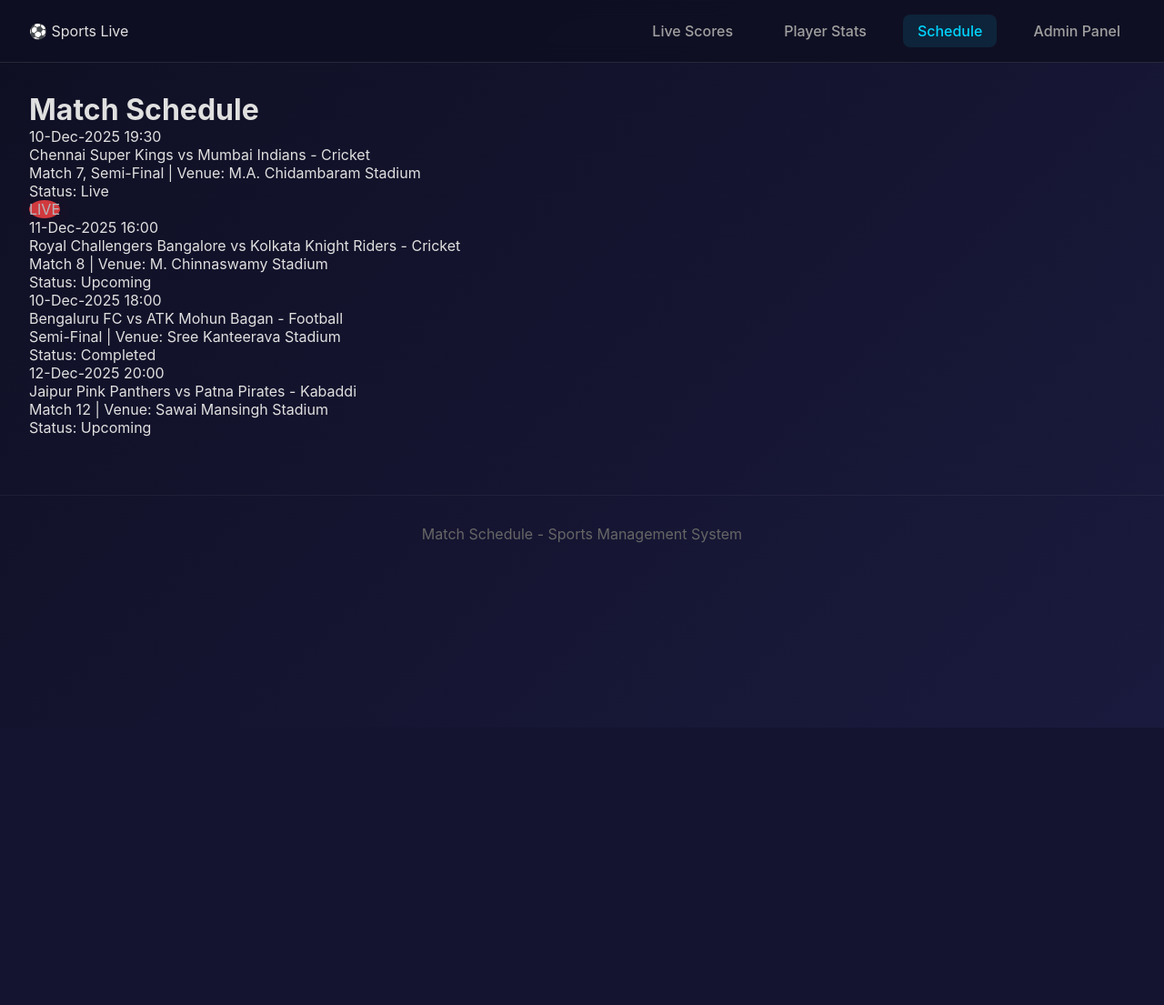
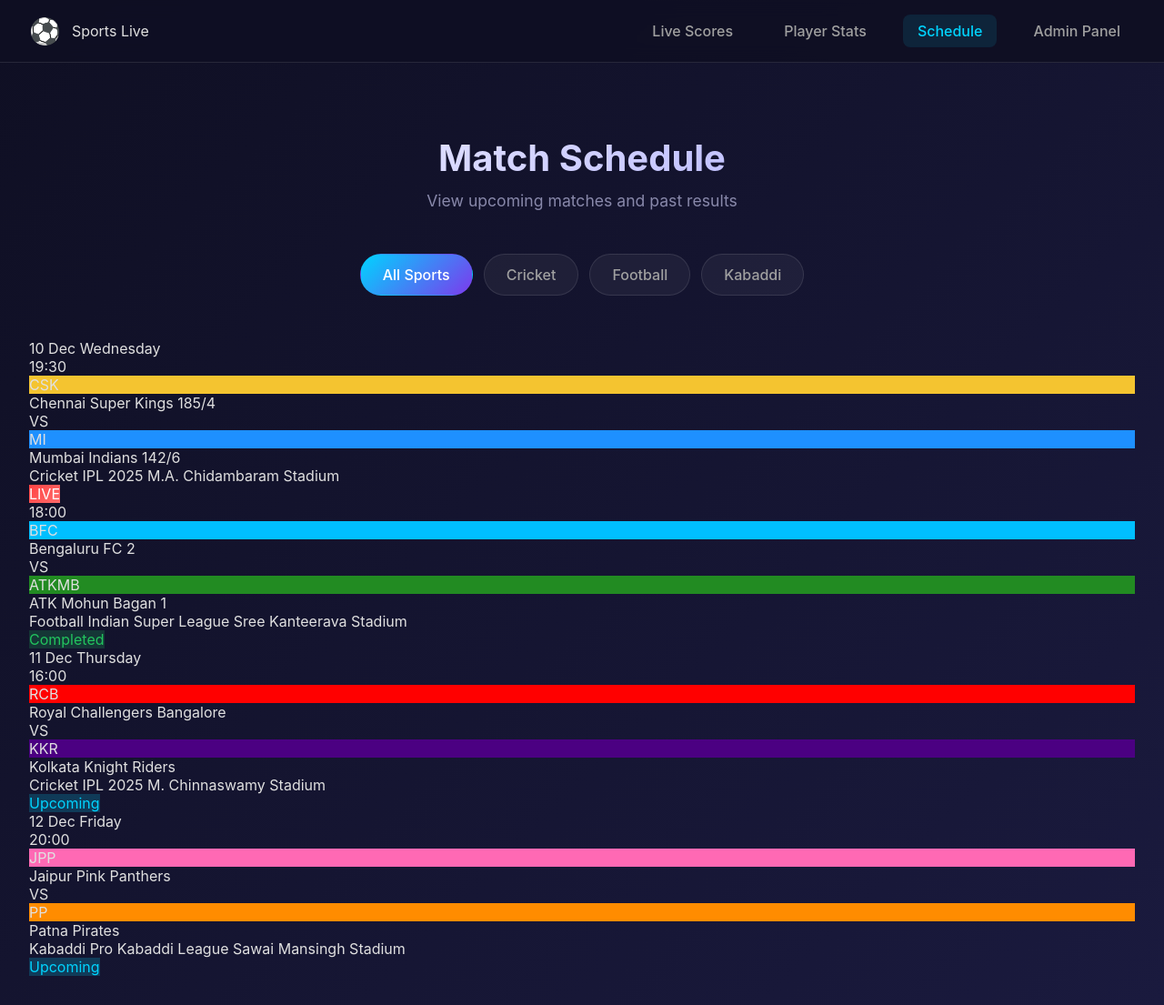
Before and after one commit to Geethasree1326/my-sport-project, a Flask app: page /schedule in a window 1280 px wide. Shown: the whole page at 91% size. Before the commit the page ends 800 px from the top, so only its background shows below. Run offline with Flask 3, Linux system fonts and the light colour scheme.

Commit message:
Enhance schedule page with filters and match grouping
Added hero section and sport filters to the schedule page. Enhanced match display with grouped matches and improved layout.

```diff
--- a/templates/schedule.html
+++ b/templates/schedule.html
@@ -2,14 +2,13 @@
 <html lang="en">
 <head>
     <meta charset="UTF-8">
-<meta name="viewport" content="width=device-width, initial-scale=1.0">
     <title>Match Schedule</title>
     <link rel="stylesheet" href="{{ url_for('static', filename='style.css') }}">
 </head>
 <body>
 <nav class="navbar">
     <div class="nav-container">
-        <div class="logo">&#9917; Sports Live</div>
+        <div class="logo"><span class="logo-icon">&#9917;</span>Sports Live</div>
         <div class="nav-links">
             <a href="/" class="nav-link">Live Scores</a>
             <a href="/players" class="nav-link">Player Stats</a>
@@ -20,18 +19,90 @@
 </nav>
 
 <main class="main-content">
+    <div class="hero-section">
         <h1>Match Schedule</h1>
+        <p>View upcoming matches and past results</p>
+    </div>
 
+    <div class="sport-filters">
+        <a href="?sport=all" class="filter-btn {% if selected_sport == 'all' %}active{% endif %}">All Sports</a>
+        {% for sport in sports %}
+        <a href="?sport={{ sport.name }}" class="filter-btn {% if selected_sport == sport.name %}active{% endif %}">{{ sport.name }}</a>
+        {% endfor %}
+    </div>
+
+    {% if matches %}
+    <div class="schedule-container">
+        {% set grouped_matches = {} %}
         {% for match in matches %}
+            {% set date_key = match.match_date.strftime('%Y-%m-%d') if match.match_date else 'TBD' %}
+            {% if date_key not in grouped_matches %}
+                {% set _ = grouped_matches.update({date_key: []}) %}
+            {% endif %}
+            {% set _ = grouped_matches[date_key].append(match) %}
+        {% endfor %}
+
+        {% for date_key in grouped_matches.keys()|sort %}
+        <div class="schedule-day">
+            <div class="date-header">
+                <div class="date-badge">
+                    {% if grouped_matches[date_key][0].match_date %}
+                    <span class="day">{{ grouped_matches[date_key][0].match_date.strftime('%d') }}</span>
+                    <span class="month">{{ grouped_matches[date_key][0].match_date.strftime('%b') }}</span>
+                    <span class="weekday">{{ grouped_matches[date_key][0].match_date.strftime('%A') }}</span>
+                    {% else %}
+                    <span class="day">TBD</span>
+                    {% endif %}
+                </div>
+            </div>
+            <div class="schedule-matches">
+                {% for match in grouped_matches[date_key] %}
                 <div class="schedule-card {% if match.is_live %}live{% endif %}">
-        <p>{{ match.match_date.strftime('%d-%b-%Y') if match.match_date else 'TBD' }} {{ match.match_time }}</p>
-        <p>{{ match.team1.name }} vs {{ match.team2.name }} - {{ match.sport.name }}</p>
-        <p>{{ match.match_details }} | Venue: {{ match.venue }}</p>
-        <p>Status: {{ match.status|capitalize }}</p>
-        {% if match.is_live %}<span class="live-indicator">LIVE</span>{% endif %}
+                    <div class="schedule-time">
+                        <span class="time">{{ match.match_time or 'TBD' }}</span>
+                        {% if match.is_live %}
+                        <span class="live-indicator-small"></span>
+                        {% endif %}
+                    </div>
+                    <div class="schedule-teams">
+                        <div class="schedule-team">
+                            <div class="team-mini-logo" style="background-color: {{ match.team1.logo_color }}">{{ match.team1.short_name }}</div>
+                            <span class="team-name-schedule">{{ match.team1.name }}</span>
+                            {% if match.status != 'upcoming' %}<span class="team-score-schedule">{{ match.team1_score }}</span>{% endif %}
+                        </div>
+                        <div class="vs-text">VS</div>
+                        <div class="schedule-team">
+                            <div class="team-mini-logo" style="background-color: {{ match.team2.logo_color }}">{{ match.team2.short_name }}</div>
+                            <span class="team-name-schedule">{{ match.team2.name }}</span>
+                            {% if match.status != 'upcoming' %}<span class="team-score-schedule">{{ match.team2_score }}</span>{% endif %}
+                        </div>
+                    </div>
+                    <div class="schedule-info">
+                        <span class="sport-mini-badge">{{ match.sport.name }}</span>
+                        <span class="tournament-name">{{ match.tournament or match.match_details }}</span>
+                        <span class="venue-text">{{ match.venue }}</span>
+                    </div>
+                    <div class="schedule-status">
+                        {% if match.is_live %}
+                        <span class="status-badge live">LIVE</span>
+                        {% elif match.status == 'completed' %}
+                        <span class="status-badge completed">Completed</span>
+                        {% else %}
+                        <span class="status-badge upcoming">Upcoming</span>
+                        {% endif %}
+                    </div>
                 </div>
                 {% endfor %}
+            </div>
+        </div>
+        {% endfor %}
+    </div>
+    {% else %}
+    <div class="no-matches">
+        <h3>No matches scheduled</h3>
+        <p>Select a different sport or check back later.</p>
+    </div>
+    {% endif %}
 </main>
-<footer class="footer">Match Schedule - Sports Management System</footer>
 </body>
 </html>
```
Lines whose indentation alone changed are shown as unchanged.
